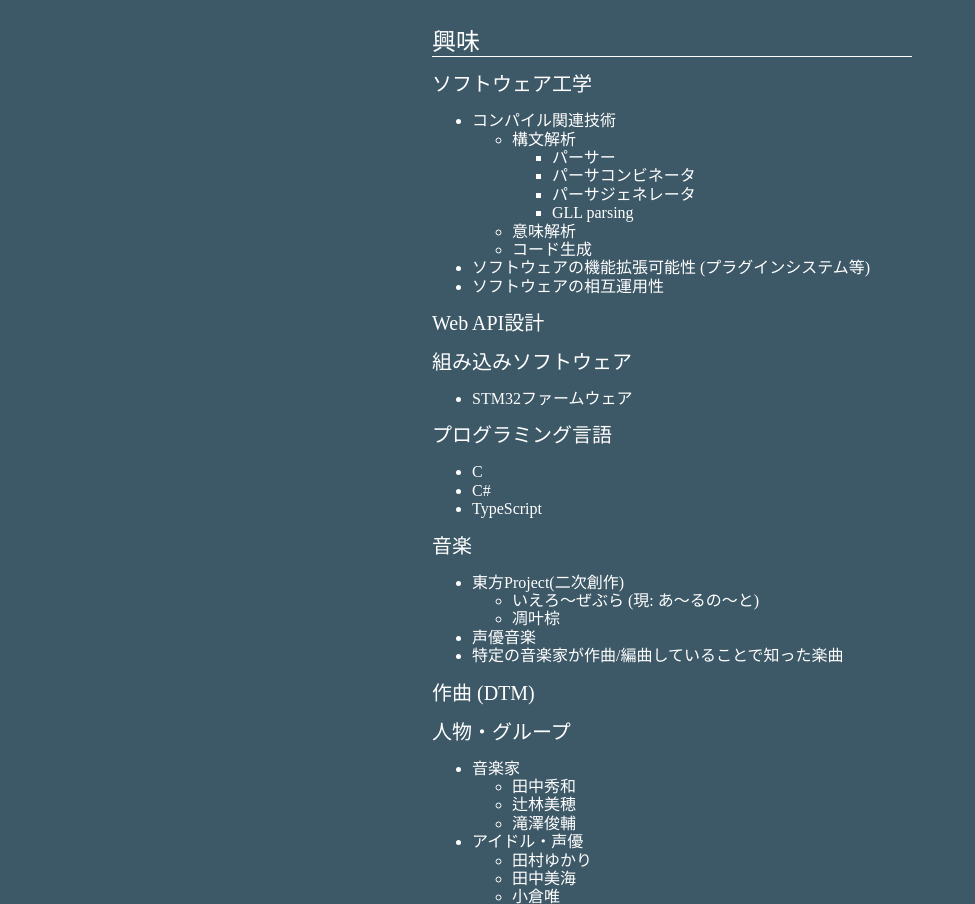
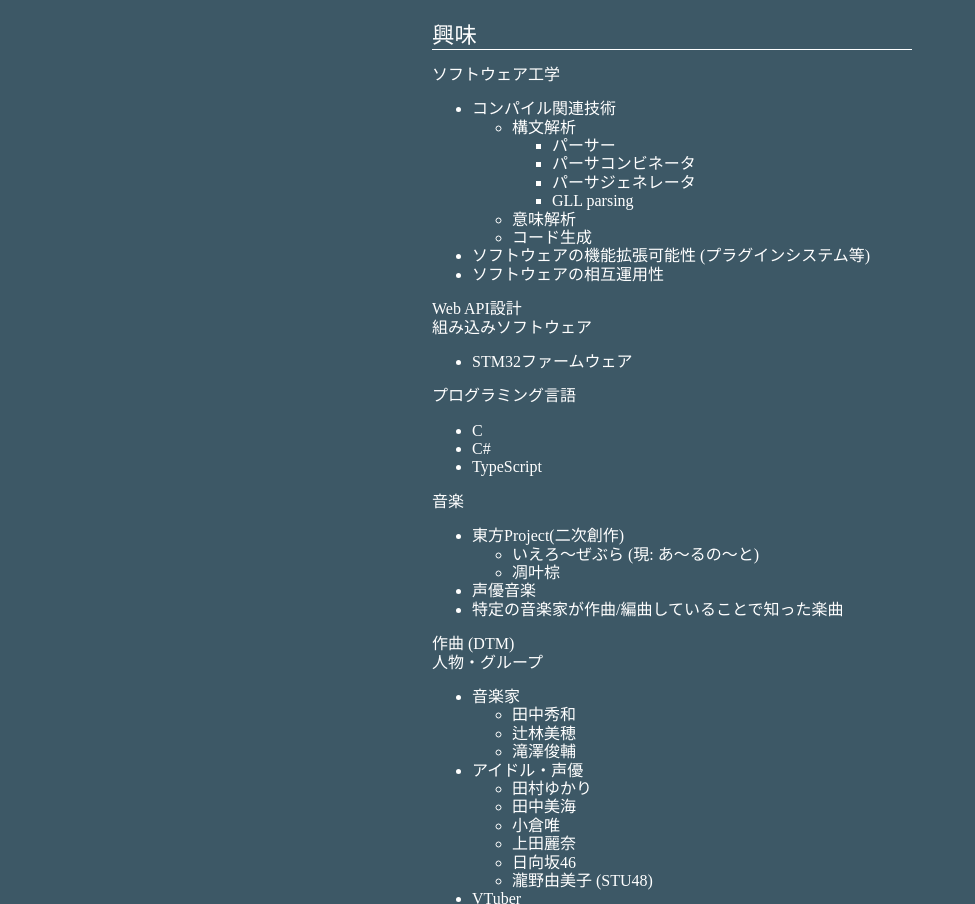
Before and after one commit to marihachi/marihachi.github.io, a plain HTML site: page index.html in a window 1280 px wide. Shown: the part 327-1231 px from the top of the page, without its empty margins (0-975 px from the left). Drawn offline with nearby package versions, Linux system fonts and the light colour scheme.

Commit message:
update style

```diff
--- a/index.html
+++ b/index.html
@@ -63,20 +63,16 @@
 							margin-bottom: 2rem;
 						}
 							.content > .main > section > div > h1,
-							.content > .main > section > div > h2,
-							.content > .main > section > div > h3 {
+							.content > .main > section > div > h2 {
 								margin: 1rem 0;
 								font-weight: 100;
 							}
 							.content > .main > section > div > h1 {
-								font-size: 2rem;
+								font-size: 1.7rem;
 							}
 							.content > .main > section > div > h2 {
-								font-size: 1.5rem;
+								font-size: 1.4rem;
 								border-bottom: 1px solid;
-							}
-							.content > .main > section > div > h3 {
-								font-size: 1.25rem;
 							}
 			#avatar {
 				width: 128px;
@@ -121,7 +117,7 @@
 					<div>
 						<h2>興味</h2>
 
-						<h3>ソフトウェア工学</h3>
+						<p>ソフトウェア工学</p>
 						<ul>
 							<li>コンパイル関連技術
 								<ul>
@@ -141,21 +137,21 @@
 							<li>ソフトウェアの相互運用性</li>
 						</ul>
 
-						<h3>Web API設計</h3>
+						<p>Web API設計</p>
 
-						<h3>組み込みソフトウェア</h3>
+						<p>組み込みソフトウェア</p>
 						<ul>
 							<li>STM32ファームウェア</li>
 						</ul>
 
-						<h3>プログラミング言語</h3>
+						<p>プログラミング言語</p>
 						<ul>
 							<li>C</li>
 							<li>C#</li>
 							<li>TypeScript</li>
 						</ul>
 
-						<h3>音楽</h3>
+						<p>音楽</p>
 						<ul>
 							<li>東方Project(二次創作)
 								<ul>
@@ -167,9 +163,9 @@
 							<li>特定の音楽家が作曲/編曲していることで知った楽曲</li>
 						</ul>
 
-						<h3>作曲 (DTM)</h3>
+						<p>作曲 (DTM)</p>
 
-						<h3>人物・グループ</h3>
+						<p>人物・グループ</p>
 						<ul>
 							<li>音楽家
 								<ul>
@@ -196,7 +192,7 @@
 							</li>
 						</ul>
 
-						<h3>アニメ</h3>
+						<p>アニメ</p>
 						<ul>
 							<li>ご注文はうさぎですか？</li>
 							<li>魔法少女リリカルなのは</li>
```
